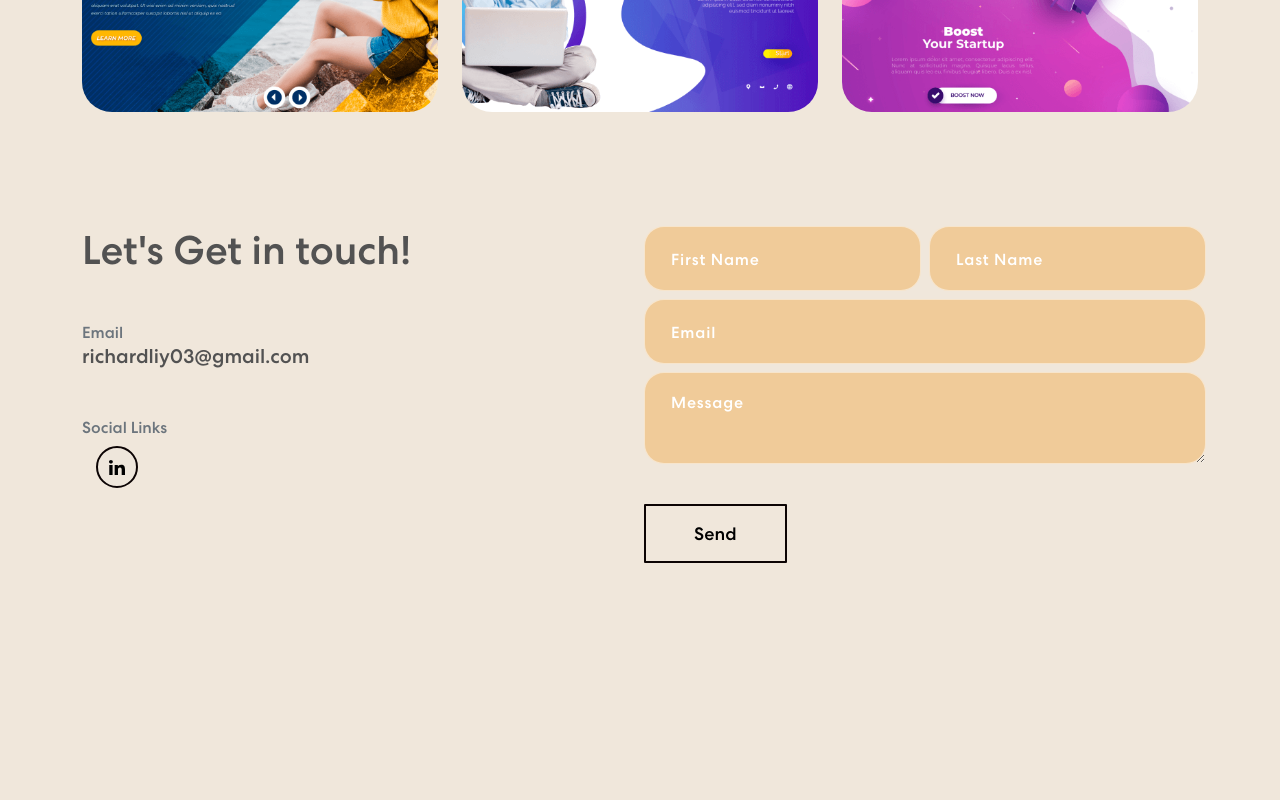
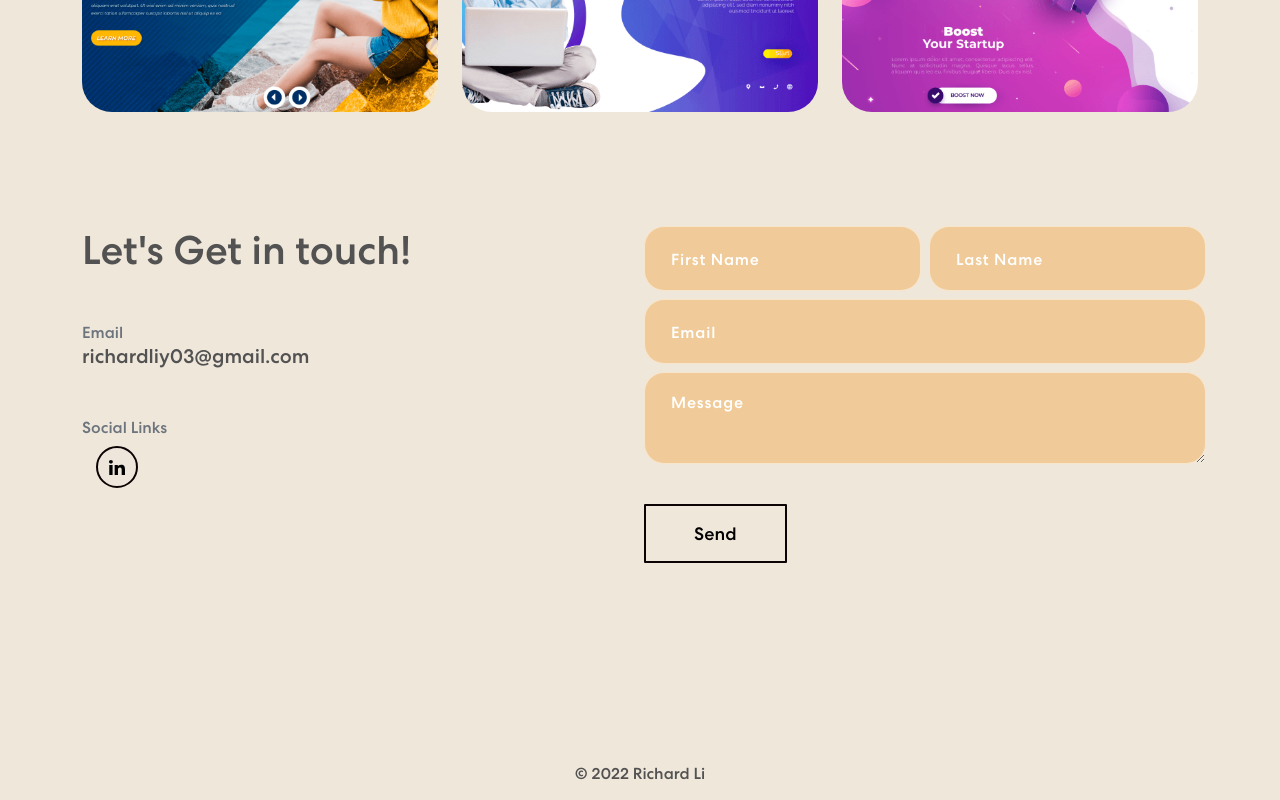
Before and after one commit to richardl2003/personal-portfolio, a React (Create React App) app: page / in a window 1280 px wide. Shown: the part 2185-2985 px from the top of the page. Before the commit the page ends 2948 px from the top, so only its background shows below. Built offline with nearby package versions, Linux system fonts and the light colour scheme.

Commit message:
Added footer

```diff
--- a/src/App.js
+++ b/src/App.js
@@ -5,6 +5,7 @@ import { Banner } from './components/Banner'
 import { Projects } from './components/Projects'
 import { Contact } from './components/Contact'
 import { About } from './components/About'
+import { Footer } from './components/Footer'
 
 import 'bootstrap/dist/css/bootstrap.min.css';
 
@@ -16,6 +17,7 @@ function App() {
       <About />
       <Projects />
       <Contact />
+      <Footer />
     </div>
   );
 }
--- /dev/null
+++ b/src/components/Footer.js
@@ -0,0 +1,12 @@
+import { Container } from 'react-bootstrap'
+
+
+export const Footer = () => {
+    return (
+        <footer className='footer'>
+            <Container>
+                <p className='text-center'>&copy; 2022 Richard Li</p>
+            </Container>
+        </footer>
+    )
+}
```
